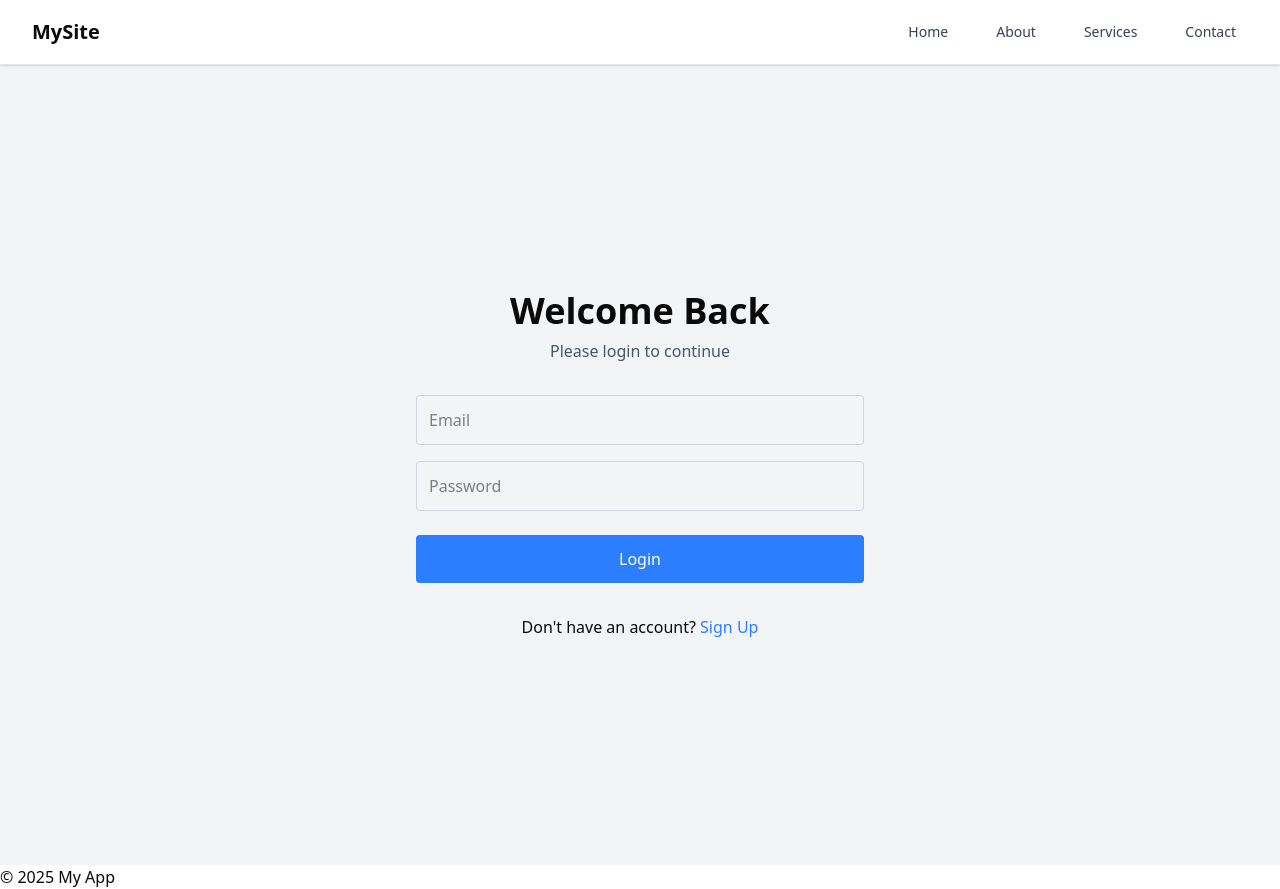
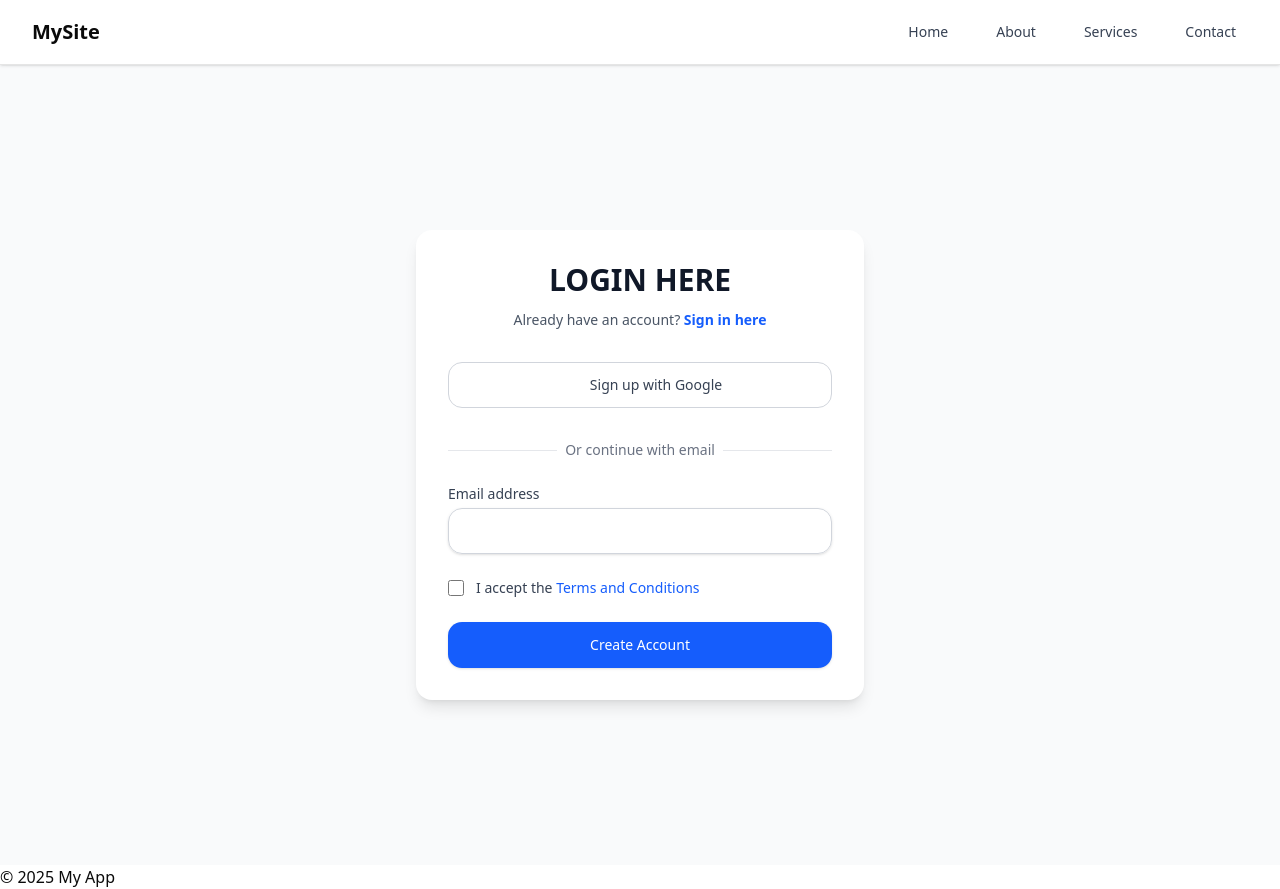
Before and after one commit to Crazycoderdev143/Global-Care, a Next.js app: page /login in a window 1280 px wide. Built offline with nearby package versions, Linux system fonts and the light colour scheme.

Commit message:
frontend

```diff
--- a/package.json
+++ b/package.json
@@ -13,6 +13,7 @@
     "@radix-ui/react-slot": "^1.2.2",
     "class-variance-authority": "^0.7.1",
     "clsx": "^2.1.1",
+    "js-cookie": "^3.0.5",
     "lucide-react": "^0.507.0",
     "next": "15.3.1",
     "pg": "^8.15.6",
--- a/src/app/login/page.tsx
+++ b/src/app/login/page.tsx
@@ -1,96 +1,132 @@
 'use client';
+
 import { useState } from 'react';
-import { useRouter } from 'next/navigation';
-import Link from 'next/link';
 
-export default function Login() {
-  const router = useRouter();
+export default function SignupForm() {
   const [formData, setFormData] = useState({
     email: '',
     password: '',
+    confirmPassword: '',
+    acceptedTerms: false,
   });
-  const [isLoading, setIsLoading] = useState(false);
-  const [error, setError] = useState('');
+
+  const [errors, setErrors] = useState({
+    email: '',
+    password: '',
+    confirmPassword: '',
+  });
 
   const handleChange = (e: React.ChangeEvent<HTMLInputElement>) => {
-    setFormData({ ...formData, [e.target.name]: e.target.value });
+    const { name, value, type, checked } = e.target;
+    setFormData(prev => ({
+      ...prev,
+      [name]: type === 'checkbox' ? checked : value,
+    }));
   };
 
-  const handleSubmit = async (e: React.FormEvent<HTMLFormElement>) => {
+  const handleSubmit = (e: React.FormEvent) => {
     e.preventDefault();
-    setError('');
-    setIsLoading(true);
+    const newErrors = {
+      email: '',
+      password: '',
+      confirmPassword: '',
+    };
 
-    try {
-      const res = await fetch('/api/login', {
-        method: 'POST',
-        headers: { 'Content-Type': 'application/json' },
-        body: JSON.stringify(formData),
-      });
+    if (!formData.email.includes('@')) {
+      newErrors.email = 'Please include a valid email address.';
+    }
 
-      if (!res.ok) throw new Error('Login failed');
+    if (formData.password.length < 8) {
+      newErrors.password = '8+ characters required';
+    }
 
-      router.push('/dashboard'); // Redirect after successful login
-    } catch (err) {
-      setError('Invalid email or password');
-    } finally {
-      setIsLoading(false);
+    if (formData.password !== formData.confirmPassword) {
+      newErrors.confirmPassword = 'Password does not match the password';
+    }
+
+    setErrors(newErrors);
+
+    const hasErrors = Object.values(newErrors).some(error => error !== '');
+    if (!hasErrors) {
+      // Submit logic here (e.g. call API)
+      console.log('Form submitted', formData);
     }
   };
 
   return (
-    <div className="flex flex-col items-center justify-center min-h-screen bg-gray-100 py-2">
-      <div className="w-full max-w-md space-y-8">
-        <div>
-          <h1 className="text-4xl font-bold text-center">Welcome Back</h1>
-          <h2 className="mt-2 text-center text-gray-600">Please login to continue</h2>
+   <div className="min-h-screen flex items-center justify-center bg-gray-50 py-12 px-4 sm:px-6 lg:px-8 dark:bg-neutral-800">
+      <div className="max-w-md w-full space-y-8 bg-white dark:bg-neutral-900 rounded-2xl shadow-lg p-8">
+        <div className="text-center">
+          <h1 className="text-3xl font-extrabold text-gray-900 dark:text-white">LOGIN HERE</h1>
+          <p className="mt-3 text-sm text-gray-600 dark:text-neutral-400">
+            Already have an account?{' '}
+            <a className="text-blue-600 hover:text-blue-500 font-semibold transition-colors duration-200 dark:text-blue-400" href="/signin">
+              Sign in here
+            </a>
+              </p>
         </div>
 
-        {error && (
-          <div className="bg-red-100 border border-red-400 text-red-700 px-4 py-3 rounded">
-            {error}
+        <button
+          type="button"
+          className="group relative w-full flex justify-center py-3 px-4 border border-gray-300 rounded-xl text-gray-700 bg-white hover:bg-gray-50 focus:outline-none focus:ring-2 focus:ring-offset-2 focus:ring-blue-500 transition-colors duration-200 dark:bg-neutral-800 dark:border-neutral-700 dark:text-white dark:hover:bg-neutral-700"
+        >
+          <span className="flex items-center">
+            <svg className="w-5 h-5 mr-3" viewBox="0 0 46 47" fill="none">{/* ...existing SVG... */}</svg>
+            <span className="text-sm font-medium">Sign up with Google</span>
+          </span>
+        </button>
+        <div className="relative my-6">
+          <div className="absolute inset-0 flex items-center">
+            <div className="w-full border-t border-gray-200 dark:border-neutral-700"></div>
           </div>
-        )}
+          <div className="relative flex justify-center text-sm">
+            <span className="px-2 bg-white text-gray-500 dark:bg-neutral-900 dark:text-neutral-400">Or continue with email</span>
+          </div>
+        </div>
 
-        <form onSubmit={handleSubmit} className="mt-8 space-y-6">
-          <div className="space-y-4">
-            <input
+        <form onSubmit={handleSubmit} className="space-y-6">
+          <div>
+            <label htmlFor="email" className="block text-sm font-medium text-gray-700 dark:text-neutral-300">
+              Email address
+            </label>
+             <input
+              type="email"
+              id="email"
               name="email"
-              type="email"
-              placeholder="Email"
               value={formData.email}
               onChange={handleChange}
-              className="w-full p-3 border border-gray-300 rounded focus:ring-2 focus:ring-blue-500"
               required
-              disabled={isLoading}
+              className="mt-1 block w-full px-4 py-3 border border-gray-300 rounded-xl shadow-sm focus:ring-2 focus:ring-blue-500 focus:border-blue-500 sm:text-sm transition-shadow duration-200 dark:bg-neutral-800 dark:border-neutral-700 dark:text-white dark:focus:ring-blue-400"
             />
+            {errors.email && <p className="mt-2 text-sm text-red-500">{errors.email}</p>}
+          </div>
+            {/* Repeat similar styling for password and confirm password fields */}
+
+          <div className="flex items-center">
             <input
-              name="password"
-              type="password"
-              placeholder="Password"
-              value={formData.password}
+              id="acceptedTerms"
+              name="acceptedTerms"
+              type="checkbox"
+              checked={formData.acceptedTerms}
               onChange={handleChange}
-              className="w-full p-3 border border-gray-300 rounded focus:ring-2 focus:ring-blue-500"
-              required
-              disabled={isLoading}
+              className="h-4 w-4 rounded border-gray-300 text-blue-600 focus:ring-blue-500 dark:bg-neutral-700 dark:border-neutral-600"
             />
+              <label htmlFor="acceptedTerms" className="ml-3 block text-sm text-gray-700 dark:text-neutral-300">
+              I accept the{' '}
+              <a href="#" className="text-blue-600 hover:text-blue-500 font-medium dark:text-blue-400">
+                Terms and Conditions
+              </a>
+            </label>
           </div>
 
           <button
             type="submit"
-            disabled={isLoading}
-            className="w-full p-3 bg-blue-500 text-white rounded hover:bg-blue-600 disabled:opacity-50"
+            className="w-full flex justify-center py-3 px-4 border border-transparent rounded-xl shadow-sm text-sm font-medium text-white bg-blue-600 hover:bg-blue-700 focus:outline-none focus:ring-2 focus:ring-offset-2 focus:ring-blue-500 transition-all duration-200 dark:bg-blue-500 dark:hover:bg-blue-600"
           >
-            {isLoading ? 'Logging in...' : 'Login'}
-          </button>
+
+            Create Account
+             </button>
         </form>
-
-        <p className="text-center mt-4">
-          Don't have an account?{' '}
-          <Link href="/signup" className="text-blue-500 hover:text-blue-600">
-            Sign Up
-          </Link>
-        </p>
       </div>
     </div>
   );
--- /dev/null
+++ b/src/components/ui/signupwithgoogle.tsx
@@ -0,0 +1,81 @@
+"use client";
+import { useGoogleLogin, TokenResponse } from "@react-oauth/google";
+import { useRouter } from "next/navigation";
+import { useState, useCallback } from "react";
+import Cookies from "js-cookie";
+
+
+const HOST = process.env.NEXT_PUBLIC_HOST || "http://localhost:8000";
+
+const setSecureCookie = (name: string, value: string, days: number) => {
+  Cookies.set(name, value, {
+    expires: days,
+    path: "/",
+    secure: true,
+    sameSite: "Strict",
+  });
+};
+
+const OAuth: React.FC = () => {
+  const dispatch = useDispatch();
+  const router = useRouter();
+  const [loading, setLoading] = useState(false);
+  const { isLoggedIn } = useSelector((state: RootState) => state.user);
+
+  const responseGoogle = useCallback(
+    async (authResult: TokenResponse) => {
+      setLoading(true);
+      try {
+        if (authResult.code) {
+          const res = await fetch(`${HOST}/api/user/registrationwithgoogle`, {
+            method: "POST",
+            headers: {
+              "Content-Type": "application/json",
+              "Cross-Origin-Opener-Policy": "same-origin",
+            },
+            body: JSON.stringify({ tokenId: authResult.code }),
+          });
+
+          const data = await res.json();
+
+          if (data.success && data.access_token) {
+            setSecureCookie("access_token", data.access_token, 7);
+            localStorage.setItem("access_token", data.access_token);
+            dispatch(login(data.user_info));
+            router.push("/");
+          } else {
+            dispatch(logout());
+            dispatch(showAlert({ message: data?.message || "Login failed", type: "error" }));
+          }
+        }
+      } catch (err) {
+        console.error("Google login error:", err);
+        dispatch(showAlert({ message: "Something went wrong!", type: "error" }));
+      } finally {
+        setLoading(false);
+      }
+    },
+    [dispatch, router]
+  );
+
+  const signupWithGoogle = useGoogleLogin({
+    onSuccess: responseGoogle,
+    onError: responseGoogle,
+    flow: "auth-code",
+  });
+
+  return (
+    <div>
+      <button
+        className="bg-red-700 text-white p-3 rounded-lg w-full hover:opacity-95 transition disabled:opacity-75"
+        type="button"
+        onClick={() => signupWithGoogle()}
+        disabled={loading}
+      >
+        {loading ? "Signing in..." : "Sign in with Google"}
+      </button>
+    </div>
+  );
+};
+
+export default OAuth;
```
Also changed, not shown: 1 other file (tests, documents, lock files or other folders).
